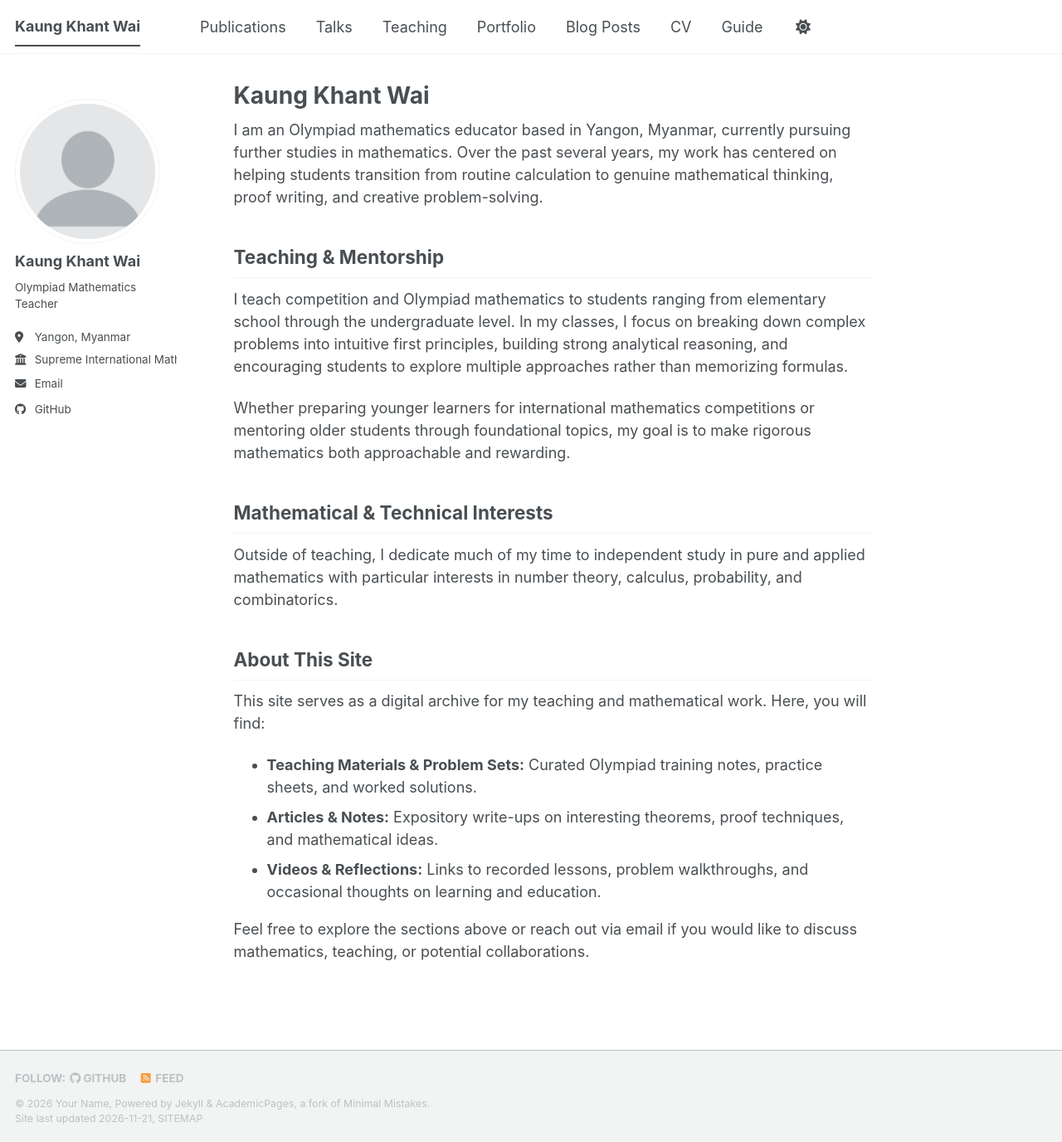
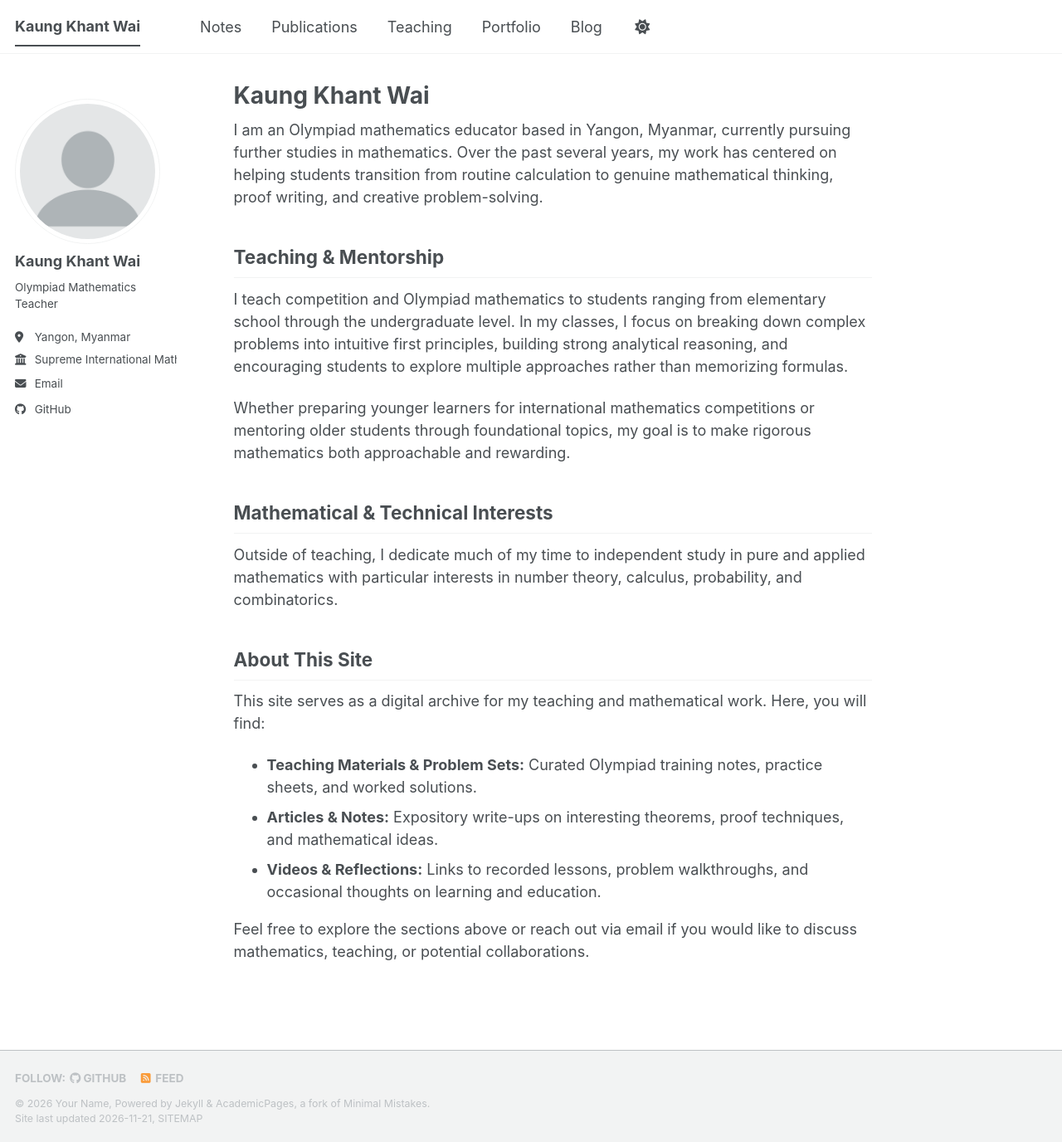
Before and after one commit to Kkhantwai/kkhantwai.github.io, a Jekyll site: the page built from _pages/about.md, in a window 1280 px wide and 1376 px high. Shown: the whole window at 83% size. Built offline with Jekyll 4.4.1, drawn with Linux system fonts in a browser that asks for light colours; a script bundle is joined from its source files by our own code; a style sheet for code colours, icons or effects is not loaded.

Commit message:
Update navigation.yml

```diff
--- a/_data/navigation.yml
+++ b/_data/navigation.yml
@@ -8,11 +8,11 @@
 #      Markdown formatted page while the second is generated using JSON.
 
 main:
+  - title: "Notes"
+    url: /notes/
+
   - title: "Publications"
     url: /publications/
-
-  - title: "Talks"
-    url: /talks/
 
   - title: "Teaching"
     url: /teaching/
@@ -20,11 +20,5 @@ main:
   - title: "Portfolio"
     url: /portfolio/
 
-  - title: "Blog Posts"
+  - title: "Blog"
     url: /year-archive/
-
-  - title: "CV"
-    url: /cv/
-
-  - title: "Guide"
-    url: /markdown/
```
